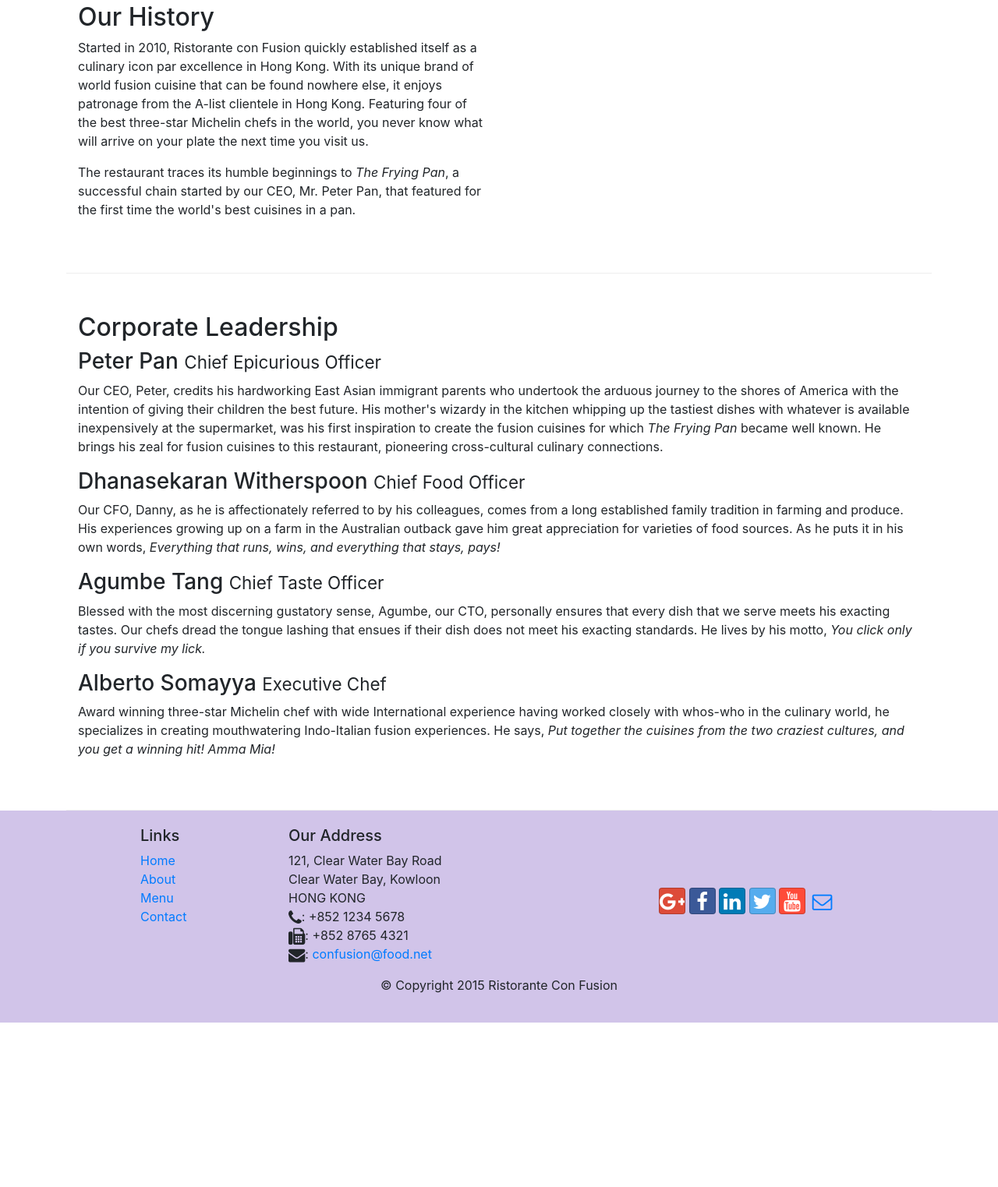
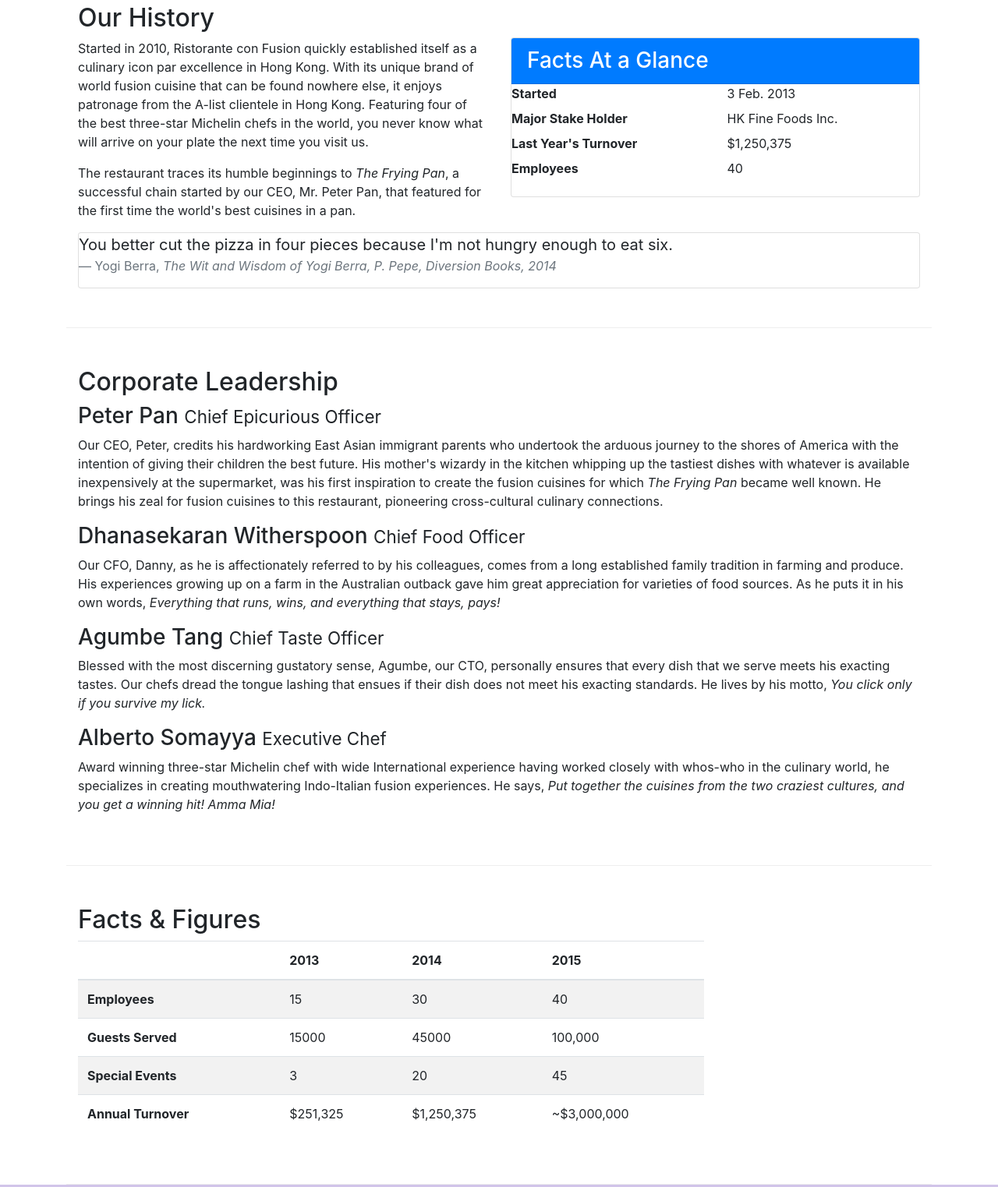
Before and after one commit to battenadam04/Bootstrap-Grid-Part-2, a website: page aboutus.html in a window 1280 px wide. Shown: the part 490-2013 px from the top of the page at 78% size. Before the commit the page ends 1802 px from the top, so only its background shows below. Drawn offline with nearby package versions, Linux system fonts and the light colour scheme.

Commit message:
alerting users

```diff
--- a/aboutus.html
+++ b/aboutus.html
@@ -26,7 +26,7 @@
 		<div class="container">
 
 			<button class="navbar-toggler" type="button" data-toggle="collapse" data-target="#navbar"><span class="navbar-toggler-icon"></span></button>
-			<a class="navbar-brand" href="./index.html">Ristorant Con Fusion</a>
+			<a class="navbar-brand" href="./index.html"><img src="img/logo.png" class="" height="30" widht="41"></a>
 			<div class="collapse navbar-collapse" id="navbar">
 			   <ul class="navbar-nav">
 				   <li class="nav-item"><a href="./index.html" class="nav-link"><span class="fa fa-home fa-lg"></span> Home</a></li>
@@ -48,7 +48,8 @@
                     <h1>Ristorante con Fusion</h1>
                     <p>We take inspiration from the World's best cuisines, and create a unique fusion experience. Our lipsmacking creations will tickle your culinary senses!</p>
                 </div>
-                <div class="col col-sm">
+                <div class="col col-sm align-self-center">
+	                <img src="img/logo.png" class="img-fluid">
                 </div>
             </div>
         </div>
@@ -72,9 +73,36 @@
                 <p>Started in 2010, Ristorante con Fusion quickly established itself as a culinary icon par excellence in Hong Kong. With its unique brand of world fusion cuisine that can be found nowhere else, it enjoys patronage from the A-list clientele in Hong Kong.  Featuring four of the best three-star Michelin chefs in the world, you never know what will arrive on your plate the next time you visit us.</p>
                 <p>The restaurant traces its humble beginnings to <em>The Frying Pan</em>, a successful chain started by our CEO, Mr. Peter Pan, that featured for the first time the world's best cuisines in a pan.</p>
             </div>
-            <div>
+            <div class="col-sm">
+	            <div class="card">
+		            <h3 class="card-header bg-primary text-white">Facts At a Glance</h3>
+		             <div class="card-block">
+			             <dl class="row">
+				             <dt class="col-6">Started</dt>
+				             <dd class="col-6">3 Feb. 2013</dd>
+				              <dt class="col-6">Major Stake Holder</dt>
+                            <dd class="col-6">HK Fine Foods Inc.</dd>
+                            <dt class="col-6">Last Year's Turnover</dt>
+                            <dd class="col-6">$1,250,375</dd>
+                            <dt class="col-6">Employees</dt>
+                            <dd class="col-6">40</dd>
+			             </dl>
+		             </div>
+	            </div>
             </div>
-        </div>
+                <div class="col-12">
+                <div class="card card-block bg-faded">
+                    <blockquote class="blockquote">
+                        <p class="mb-0">You better cut the pizza in four pieces because
+                            I'm not hungry enough to eat six.</p>
+                        <footer class="blockquote-footer">Yogi Berra,
+                          <cite title="Source Title">The Wit and Wisdom of Yogi Berra,
+                            P. Pepe, Diversion Books, 2014</cite>
+                        </footer>
+                    </blockquote>
+                </div>
+            </div>
+           </div>
 
 
        <div class="row row-content align-items-center">
@@ -90,6 +118,54 @@
                 <p class="hidden-xs-down">Award winning three-star Michelin chef with wide International experience having worked closely with whos-who in the culinary world, he specializes in creating mouthwatering Indo-Italian fusion experiences. He says, <em>Put together the cuisines from the two craziest cultures, and you get a winning hit! Amma Mia!</em></p>
             </div>
        </div>
+
+      <div class="row row-content">
+	      <div class="col-12 col-sm-9">
+		      <h2>Facts &amp; Figures</h2>
+		       <div class="table-responsive">
+                <table class="table table-striped">
+                <thead class="thead-inverse">
+                    <tr>
+                        <th>&nbsp;</th>
+                        <th>2013</th>
+                        <th>2014</th>
+                        <th>2015</th>
+                    </tr>
+                </thead>
+                <tbody>
+                    <tr>
+                        <th>Employees</th>
+                        <td>15</td>
+                        <td>30</td>
+                        <td>40</td>
+                    </tr>
+                    <tr>
+                        <th>Guests Served</th>
+                        <td>15000</td>
+                        <td>45000</td>
+                        <td>100,000</td>
+                    </tr>
+                    <tr>
+                        <th>Special Events</th>
+                        <td>3</td>
+                        <td>20</td>
+                        <td>45</td>
+                    </tr>
+                    <tr>
+                        <th>Annual Turnover</th>
+                        <td>$251,325</td>
+                        <td>$1,250,375</td>
+                        <td>~$3,000,000</td>
+                    </tr>
+                </tbody>
+                </table>
+                </div>
+	      </div>
+	      <div class="col-12 col-sm-3">
+
+	      </div>
+
+      </div>
 
     </div>
 
```
Also changed, not shown: contactus.html (+3 -2 lines), index.html (+18 -7 lines), img/alberto.png (added), img/buffet.png (added), img/logo.png (added), img/uthappizza.png (added).
